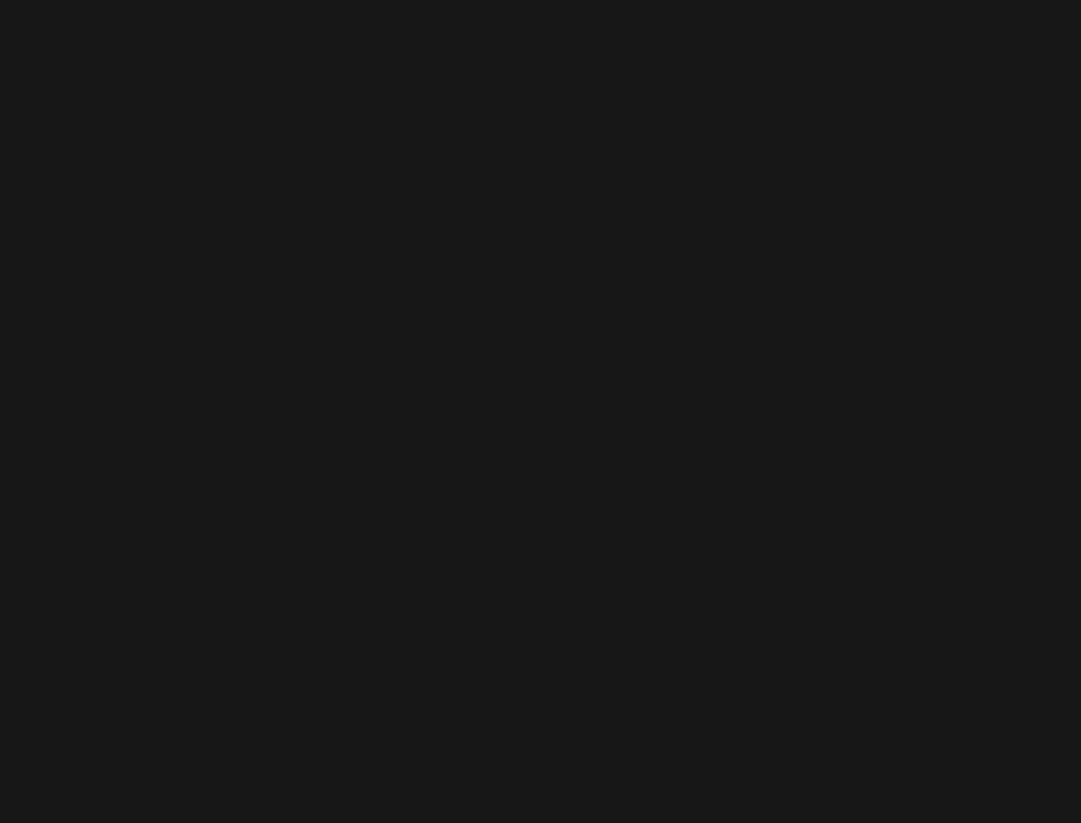
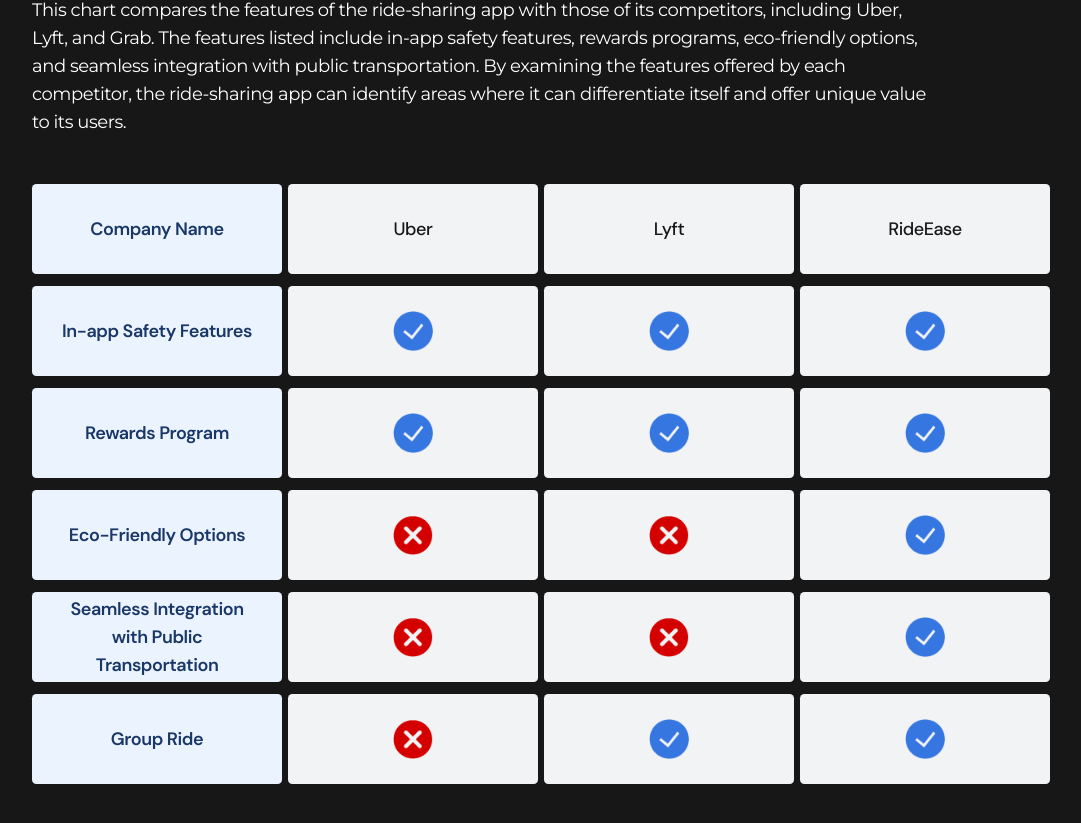
Before and after one commit to VirtuousTechies/musa-daniel, a React (Vite) app in the folder musa-daniel/: page /works/rideEase in a window 1280 px wide. Shown: the part 3772-4595 px from the top of the page, without its empty margins (96-1177 px from the left). Before the commit the page ends 3677 px from the top, so only its background shows below. Built offline with nearby package versions, Linux system fonts and the light colour scheme.

Commit message:
Added the html and styles and dummy data for the competitive analysis section of the ride ease body

```diff
--- a/musa-daniel/src/Components/RideEaseBody.jsx
+++ b/musa-daniel/src/Components/RideEaseBody.jsx
@@ -1,5 +1,5 @@
 import React from 'react'
-import { dotDesign, rideCursor, rideGoal, rideMainOne, rideMainTwo, rideOne, rideTarget, underline } from '../Data'
+import { cancel, dotDesign, rideCursor, rideGoal, rideMainOne, rideMainTwo, rideOne, rideTarget, tick, underline } from '../Data'
 import DesignProcess from './DesignProcess'
 import { Heading, TargetAudience } from '.'
 import { rideEaseData, targetAudience } from '../Data/demo'
@@ -85,7 +85,40 @@ export default function RideEaseBody() {
         leading-6 text-base md:text-lg md:w-[88%]'>
         {rideEaseData.userResearch}</p>
     </section>
-    <section></section>
+    <section className='mt-20 flex flex-col space-y-2 mx-5 md:mx-0 md:w-[90%] xl:w-[80%]'>
+        <Heading text={'Competitive Analysis'}/>
+        <p className='text-center md:text-start font-three font-normal tracking-tight
+        leading-6 text-base md:text-lg md:w-[88%]'>
+        {rideEaseData.competitiveAnalysis.text}</p>
+        <section className='flex flex-col space-y-3'>
+            {rideEaseData.competitiveAnalysis.data.map((item => <div key={item.heading}
+            className='grid grid-cols-4 font-three font-medium tracking-tight leading-6
+            text-base md:text-lg mt-10'>
+                <div className='flex items-center justify-center w-[250px] h-[90px]
+                bg-[#EBF3FE] rounded-[4.35px] text-[#193767] font-semibold'>
+                    <p className='text-center w-[80%]'>{item.heading}</p>
+                </div>
+                <div className='flex items-center justify-center w-[250px] h-[90px]
+                bg-[#F2F3F5] rounded-[4.35px] text-[#171717]'>
+                    {item.one == 'yes' || item.one == 'no' ? <img src={item.one == 'yes' ? tick
+                    : cancel} className='w-[40px]' />
+                    : <p className='text-center'>{item.one}</p>}
+                </div>
+                <div className='flex items-center justify-center w-[250px] h-[90px]
+                bg-[#F2F3F5] rounded-[4.35px] text-[#171717]'>
+                    {item.two == 'yes' || item.two == 'no' ? <img src={item.two == 'yes' ? tick
+                    : cancel} className='w-[40px]' />
+                    : <p className='text-center'>{item.two}</p>}
+                </div>
+                <div className='flex items-center justify-center w-[250px] h-[90px]
+                bg-[#F2F3F5] rounded-[4.35px] text-[#171717]'>
+                    {item.three == 'yes' || item.three == 'no' ? <img src={item.three == 'yes' ? tick
+                    : cancel} className='w-[40px]' />
+                    : <p className='text-center'>{item.three}</p>}
+                </div>
+            </div>))}
+        </section>
+    </section>
   </section>
   )
 }
--- a/musa-daniel/src/Data/demo.js
+++ b/musa-daniel/src/Data/demo.js
@@ -155,6 +155,44 @@ export const rideEaseData = {
     },
     userResearch:'I conducted user research to understand pain points that riders and drivers face when using the app. I interviewed riders and drivers, and conducted surveys to gather feedback on the current app. We also analyzed user reviews of the app in the app store.',
     competitiveAnalysis:{
-        text:'This chart compares the features of the ride-sharing app with those of its competitors, including Uber, Lyft, and Grab. The features listed include in-app safety features, rewards programs, eco-friendly options, and seamless integration with public transportation. By examining the features offered by each competitor, the ride-sharing app can identify areas where it can differentiate itself and offer unique value to its users.'
+        text:'This chart compares the features of the ride-sharing app with those of its competitors, including Uber, Lyft, and Grab. The features listed include in-app safety features, rewards programs, eco-friendly options, and seamless integration with public transportation. By examining the features offered by each competitor, the ride-sharing app can identify areas where it can differentiate itself and offer unique value to its users.',
+        data: [
+            {
+                heading: 'Company Name',
+                one: 'Uber',
+                two: 'Lyft',
+                three: 'RideEase'
+            },
+            {
+                heading: 'In-app Safety Features',
+                one: 'yes',
+                two: 'yes',
+                three: 'yes'
+            },
+            {
+                heading: 'Rewards Program',
+                one: 'yes',
+                two: 'yes',
+                three: 'yes'
+            },
+            {
+                heading: 'Eco-Friendly Options',
+                one: 'no',
+                two: 'no',
+                three: 'yes'
+            },
+            {
+                heading: 'Seamless Integration with Public Transportation',
+                one: 'no',
+                two: 'no',
+                three: 'yes'
+            },
+            {
+                heading: 'Group Ride',
+                one: 'no',
+                two: 'yes',
+                three: 'yes'
+            },
+        ]
     }
 }
--- a/musa-daniel/src/Data/index.jsx
+++ b/musa-daniel/src/Data/index.jsx
@@ -29,6 +29,8 @@ export {default as rideCursor} from './images/ride-ease/ride-ease-cursor.png'
 export {default as rideTarget} from './images/ride-ease/target-audience.png'
 export {default as rideOne} from './images/ride-ease/ride-ease-one.png'
 export {default as rideGoal} from './images/ride-ease/ride-goal.png'
+export {default as tick} from './images/ride-ease/tick.png'
+export {default as cancel} from './images/ride-ease/cancel.png'
 
 export {default as adBlockerMainOne} from './images/ad-blocker/ad-blocker-main-one.png'
 export {default as adBlockerMainTwo} from './images/ad-blocker/ad-blocker-main-two.png'
```
